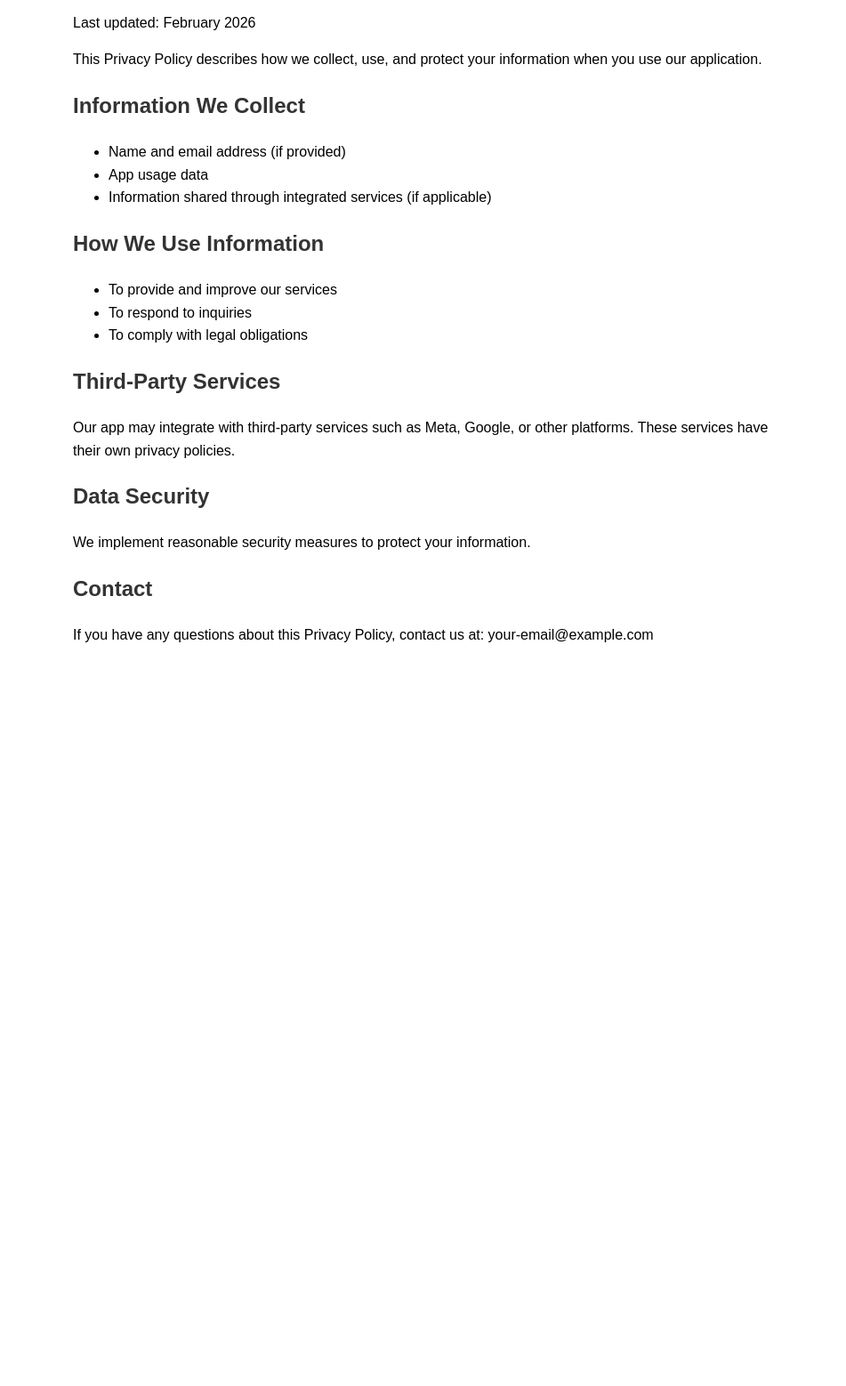
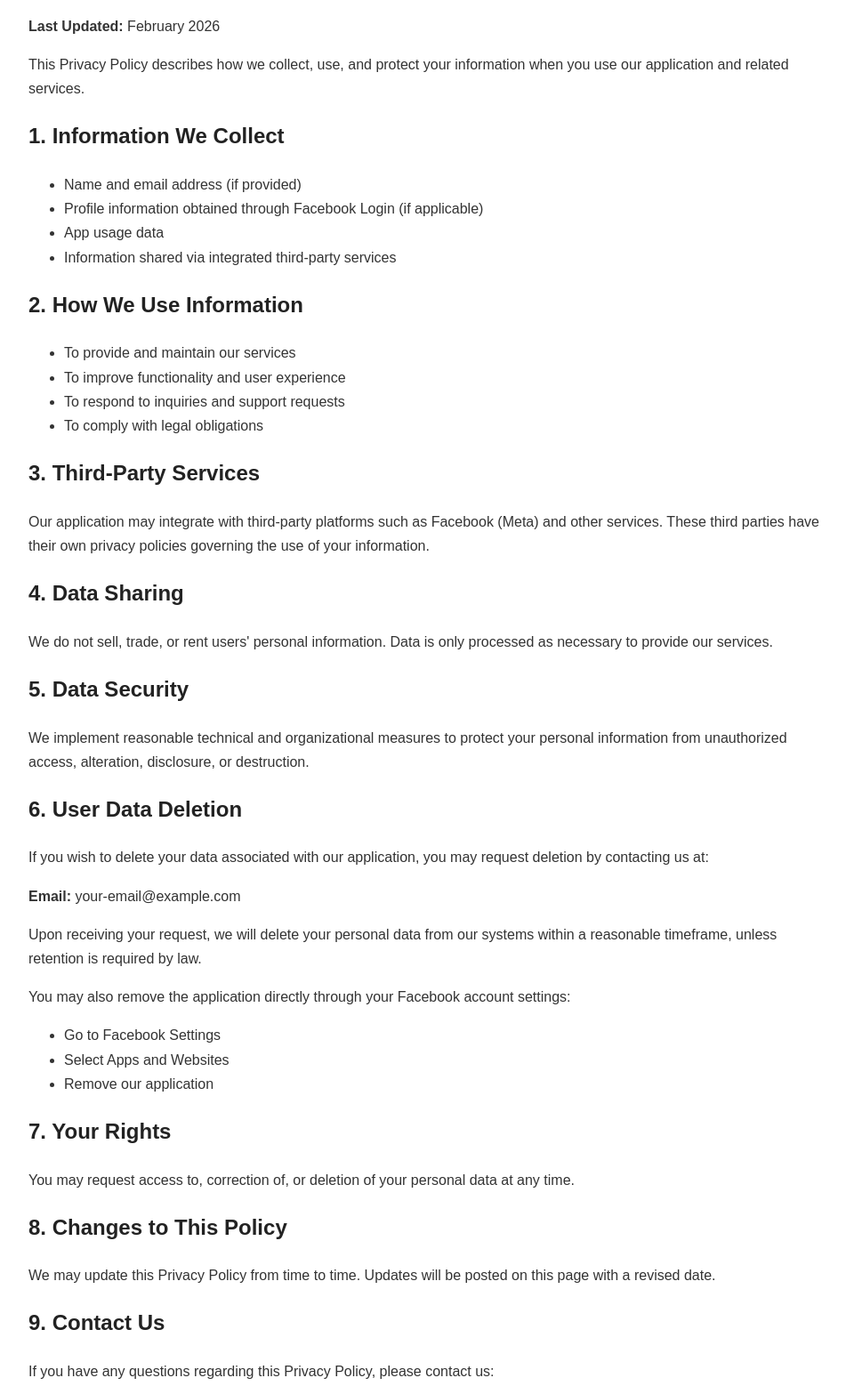
Before and after one commit to CrisantoGBeringuela/privacy-policy, a plain HTML site: page index.html in a window 1280 px wide. Shown: the part 100-1658 px from the top of the page at 89% size, without its empty margins (158-1109 px from the left). Before the commit the page ends 867 px from the top, so only its background shows below. Drawn offline with Linux system fonts and the light colour scheme.

Commit message:
Revise Privacy Policy with new sections and styles
Updated the Privacy Policy with additional sections and improved formatting.

```diff
--- a/index.html
+++ b/index.html
@@ -1,51 +1,79 @@
 <!DOCTYPE html>
-<html>
+<html lang="en">
 <head>
+    <meta charset="UTF-8">
     <title>Privacy Policy</title>
-    <meta charset="UTF-8">
     <meta name="viewport" content="width=device-width, initial-scale=1.0">
     <style>
         body {
             font-family: Arial, sans-serif;
-            max-width: 800px;
+            max-width: 900px;
             margin: 40px auto;
-            line-height: 1.6;
             padding: 0 20px;
+            line-height: 1.7;
+            color: #333;
         }
         h1, h2 {
-            color: #333;
+            color: #222;
         }
     </style>
 </head>
 <body>
 
 <h1>Privacy Policy</h1>
-<p>Last updated: February 2026</p>
+<p><strong>Last Updated:</strong> February 2026</p>
 
-<p>This Privacy Policy describes how we collect, use, and protect your information when you use our application.</p>
+<p>This Privacy Policy describes how we collect, use, and protect your information when you use our application and related services.</p>
 
-<h2>Information We Collect</h2>
+<h2>1. Information We Collect</h2>
 <ul>
-<li>Name and email address (if provided)</li>
-<li>App usage data</li>
-<li>Information shared through integrated services (if applicable)</li>
+    <li>Name and email address (if provided)</li>
+    <li>Profile information obtained through Facebook Login (if applicable)</li>
+    <li>App usage data</li>
+    <li>Information shared via integrated third-party services</li>
 </ul>
 
-<h2>How We Use Information</h2>
+<h2>2. How We Use Information</h2>
 <ul>
-<li>To provide and improve our services</li>
-<li>To respond to inquiries</li>
-<li>To comply with legal obligations</li>
+    <li>To provide and maintain our services</li>
+    <li>To improve functionality and user experience</li>
+    <li>To respond to inquiries and support requests</li>
+    <li>To comply with legal obligations</li>
 </ul>
 
-<h2>Third-Party Services</h2>
-<p>Our app may integrate with third-party services such as Meta, Google, or other platforms. These services have their own privacy policies.</p>
+<h2>3. Third-Party Services</h2>
+<p>Our application may integrate with third-party platforms such as Facebook (Meta) and other services. These third parties have their own privacy policies governing the use of your information.</p>
 
-<h2>Data Security</h2>
-<p>We implement reasonable security measures to protect your information.</p>
+<h2>4. Data Sharing</h2>
+<p>We do not sell, trade, or rent users' personal information. Data is only processed as necessary to provide our services.</p>
 
-<h2>Contact</h2>
-<p>If you have any questions about this Privacy Policy, contact us at: your-email@example.com</p>
+<h2>5. Data Security</h2>
+<p>We implement reasonable technical and organizational measures to protect your personal information from unauthorized access, alteration, disclosure, or destruction.</p>
+
+<h2>6. User Data Deletion</h2>
+<p>If you wish to delete your data associated with our application, you may request deletion by contacting us at:</p>
+
+<p><strong>Email:</strong> your-email@example.com</p>
+
+<p>Upon receiving your request, we will delete your personal data from our systems within a reasonable timeframe, unless retention is required by law.</p>
+
+<p>You may also remove the application directly through your Facebook account settings:</p>
+<ul>
+    <li>Go to Facebook Settings</li>
+    <li>Select Apps and Websites</li>
+    <li>Remove our application</li>
+</ul>
+
+<h2>7. Your Rights</h2>
+<p>You may request access to, correction of, or deletion of your personal data at any time.</p>
+
+<h2>8. Changes to This Policy</h2>
+<p>We may update this Privacy Policy from time to time. Updates will be posted on this page with a revised date.</p>
+
+<h2>9. Contact Us</h2>
+<p>If you have any questions regarding this Privacy Policy, please contact us:</p>
+
+<p>Email: your-email@example.com</p>
 
 </body>
 </html>
```
